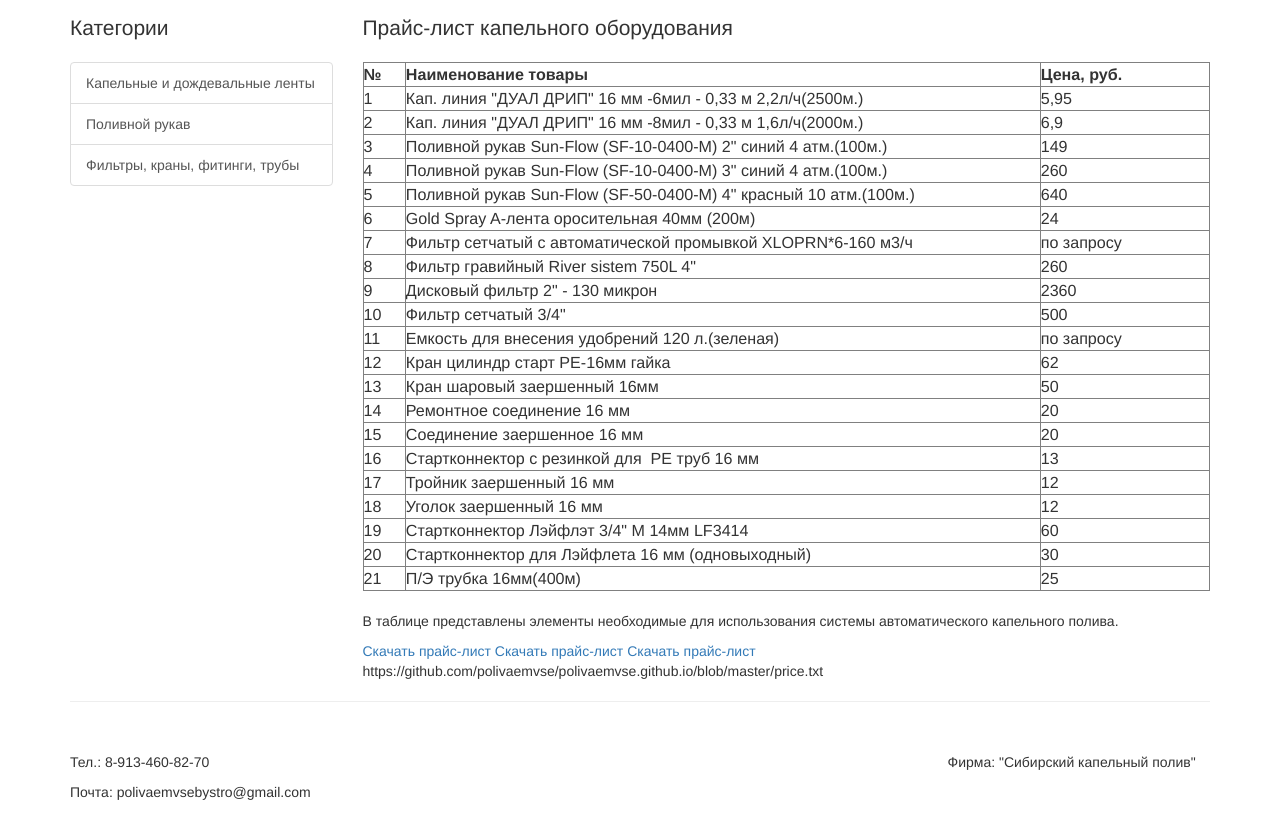
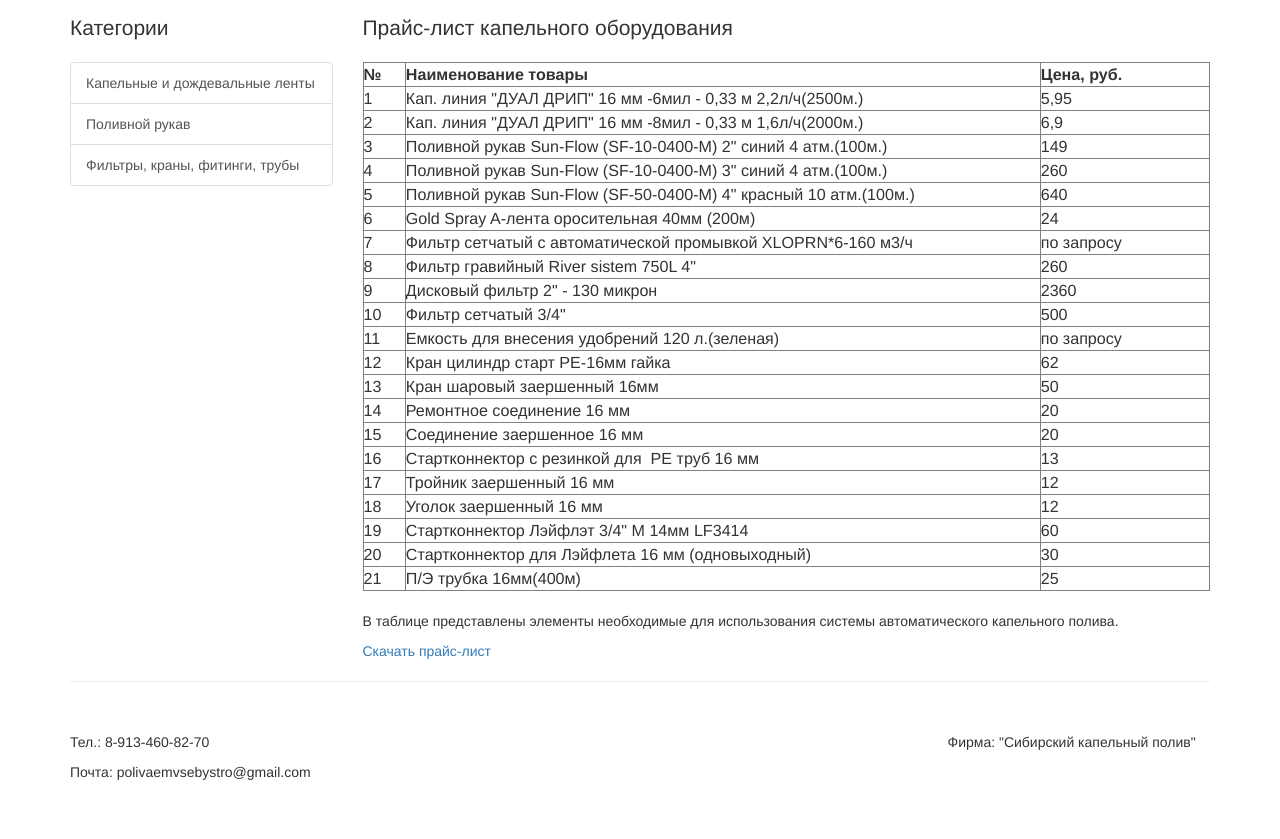
Before and after one commit to polivaemvse/polivaemvse.github.io, a plain HTML site: page device.html in a window 1280 px wide. Shown: the part 57-896 px from the top of the page. Drawn offline with Linux system fonts and the light colour scheme.

Commit message:
11commit

```diff
--- a/device.html
+++ b/device.html
@@ -221,10 +221,6 @@
  <p>В таблице представлены элементы необходимые для использования системы автоматического капельного полива.</p>
 
  <a href="price.txt" download>Скачать прайс-лист</a>
- <a href="/price.txt" download>Скачать прайс-лист</a>
- <a href="images/price.txt" download>Скачать прайс-лист</a>
-
- https://github.com/polivaemvse/polivaemvse.github.io/blob/master/price.txt
 
             </div>
 
```
